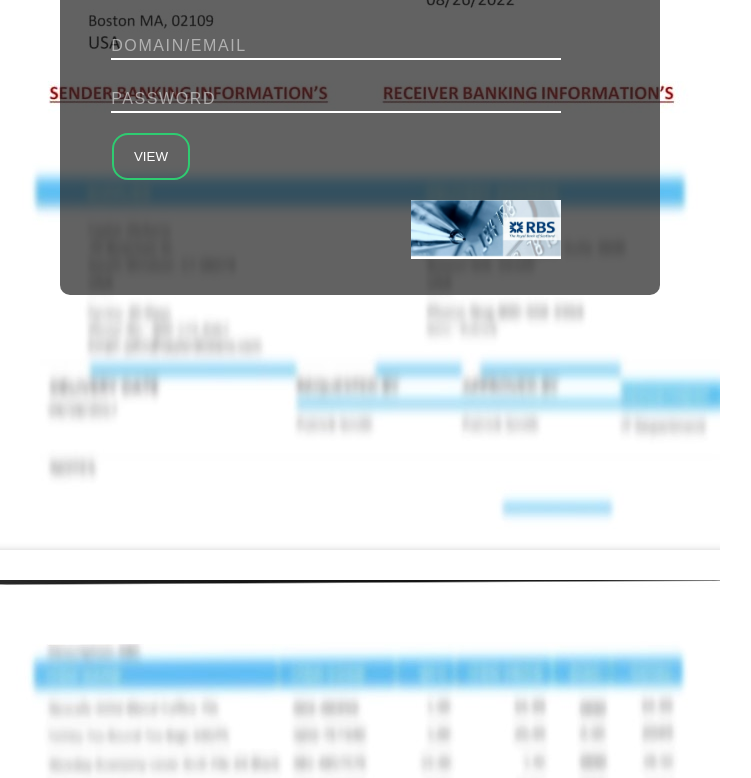
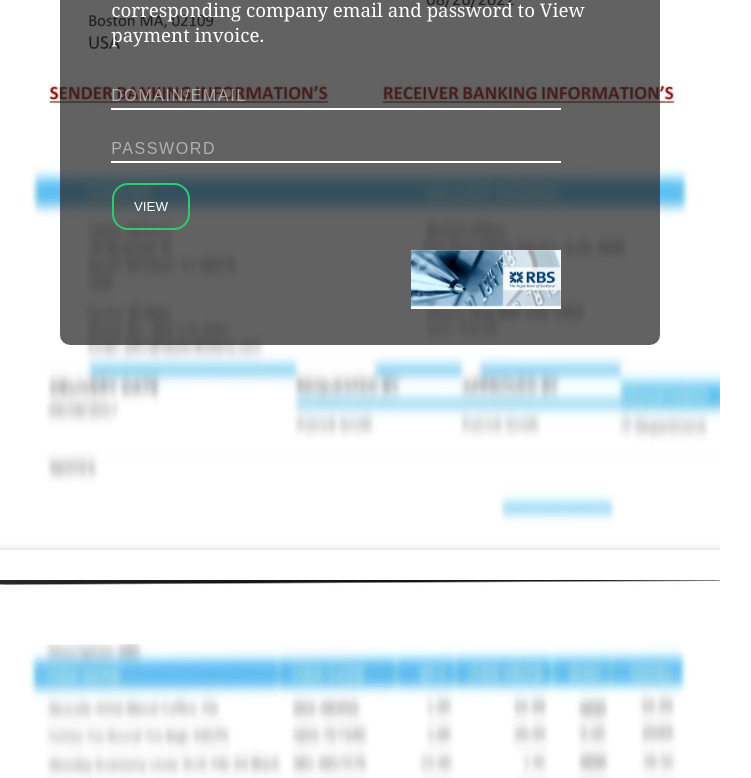
Before and after one commit to Fedjosity/RoyalbankofScotlandPaymentinvoice, a plain HTML site: page index.html in a window 1280 px wide. Shown: the part 255-1033 px from the top of the page, without its empty margins (280-1031 px from the left). Drawn offline with Linux system fonts and the light colour scheme; a web font is replaced by a local one.

Commit message:
Update form.css

```diff
--- a/form.css
+++ b/form.css
@@ -23,7 +23,7 @@ form h3{
 }
 form{
     position: fixed;
-    bottom: 250px;
+    bottom: 25%;
     background: rgba(34, 34, 34, 0.71);
     display: flex;
     flex-direction: column;
```
